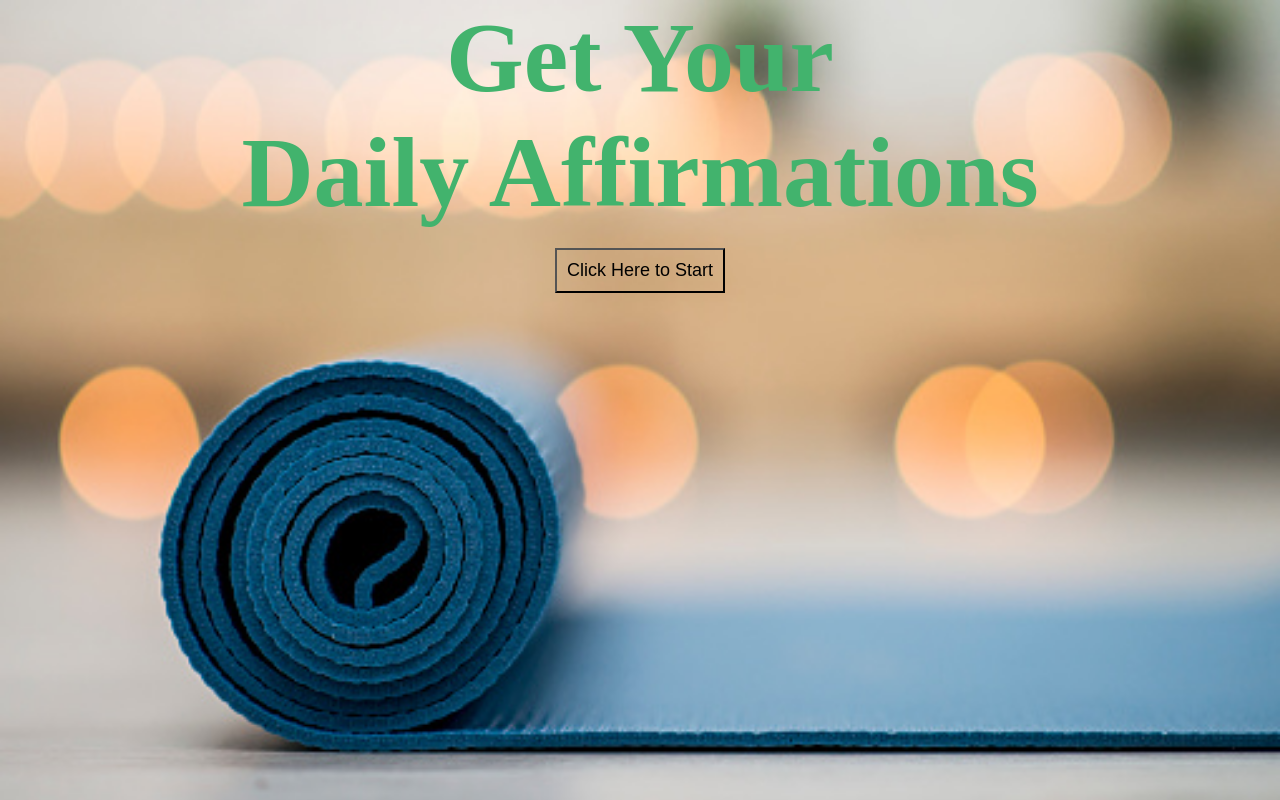
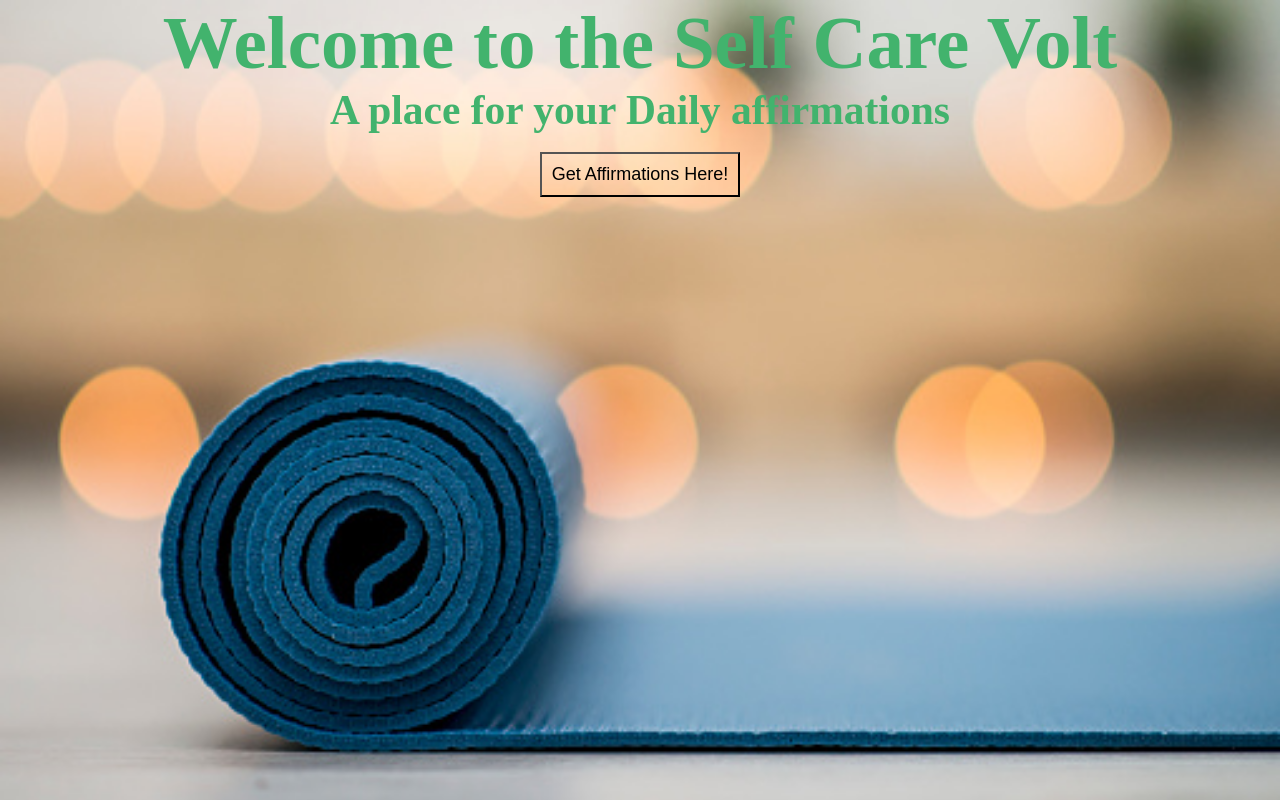
Before and after one commit to annecie/Daily-Affirmation, a plain HTML site: page index.html in a window 1280 px wide. Drawn offline with Linux system fonts and the light colour scheme.

Commit message:
ignore this change

```diff
--- a/index.html
+++ b/index.html
@@ -10,8 +10,9 @@
 <body>
 <!-- tile and button -->
     <div class="page-top">
-        <h1>Get Your <br> Daily Affirmations</h1>
-        <button id="button">Click Here to Start</button>
+        <h2>Welcome to the Self Care Volt</h2>
+        <h5>A place for your Daily affirmations</h5>
+        <button id="button">Get Affirmations Here!</button>
      </div>
 
 <!-- affimation generator -->
--- a/index.js
+++ b/index.js
@@ -26,9 +26,9 @@ const displayAffirmation = (response) => {
   // console.log(response.affirmation)
   affirmationItem.innerText = response.affirmation
 }
+// voice-recognition
 
-
-// const texts = document.querySelector(".text-bar");
+// const texts = document.querySelector(".texts");
 
 // let SpeechRecognition = window.SpeechRecognition || window.webkitSpeechRecognition;
 
--- a/style.css
+++ b/style.css
@@ -20,7 +20,7 @@
   }
   .container {
     width: 90%;
-    max-width: 500px;
+    max-width: 500p
     margin: 0 auto;
     margin-top: 11%;
     display: flex;
```
Also changed, not shown: calming-the-mind.jpg (added), pexels-photo-668353.jpeg (added).
